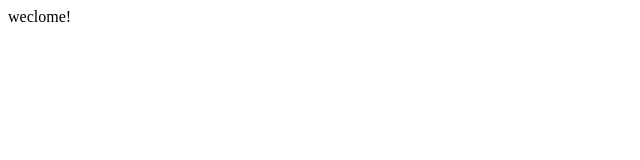
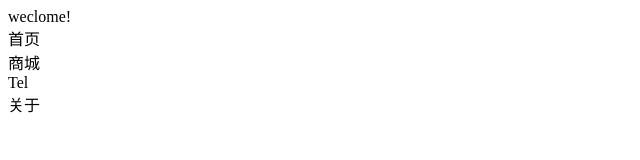
Before and after one commit to Simon2013/mom, a plain HTML site: page index.html in a window 1280 px wide. Shown: the whole page, without its empty margins (0-640 px from the left). Drawn offline with Linux system fonts and the light colour scheme.

Commit message:
Update index.html

```diff
--- a/index.html
+++ b/index.html
@@ -1 +1,9 @@
-<html><bod>weclome!</body></html>
+<html><bod>weclome!</body>
+
+<footer>
+  <div>首页</div>
+  <div>商城</div>
+  <div>Tel</div>
+  <div>关于</div>
+  </footer>
+</html>
```
